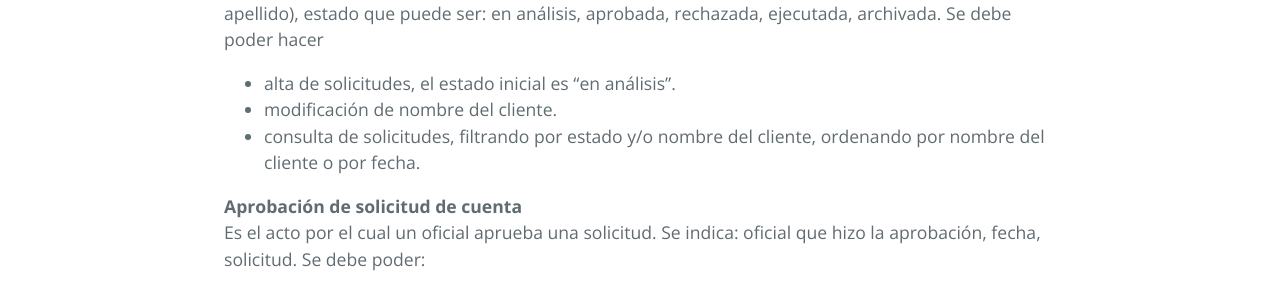
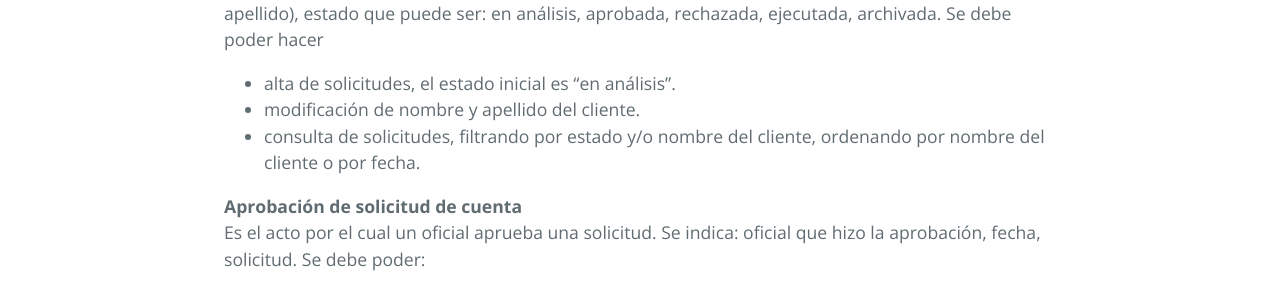
Before and after one commit to clombardi/bdsol-capacitacion-desarrollo, a Jekyll site: the page built from api-rest/api-rest-ejercicio.md, in a window 1280 px wide. Shown: the part 1231-1523 px from the top of the page. Built offline with Jekyll 4.4.1, drawn with Linux system fonts in a browser that asks for light colours; our own code applies the rules of GitHub Pages for plain Markdown files.

Commit message:
ajuste en enunciado

```diff
--- a/api-rest/api-rest-ejercicio.md
+++ b/api-rest/api-rest-ejercicio.md
@@ -33,7 +33,7 @@ Se debe poder hacer un CRUD completo de oficiales.
 De cada solicitud se debe registrar: fecha, cantidad de aprobaciones necesarias, cliente (nombre y apellido), estado que puede ser: en análisis, aprobada, rechazada, ejecutada, archivada.
 Se debe poder hacer
 - alta de solicitudes, el estado inicial es "en análisis".
-- modificación de nombre del cliente.
+- modificación de nombre y apellido del cliente.
 - consulta de solicitudes, filtrando por estado y/o nombre del cliente, ordenando por nombre del cliente o por fecha.
 
 **Aprobación de solicitud de cuenta**
```
